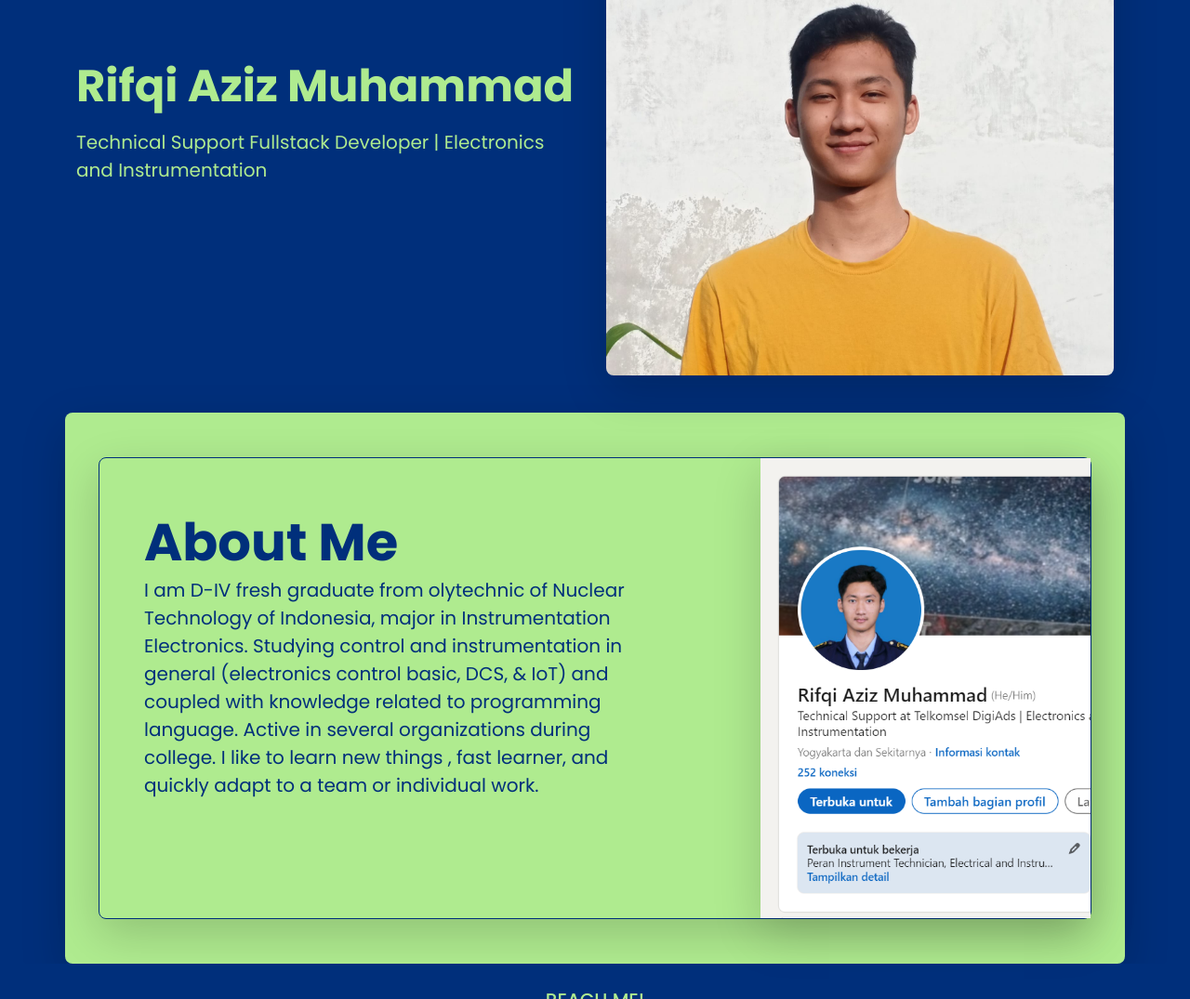
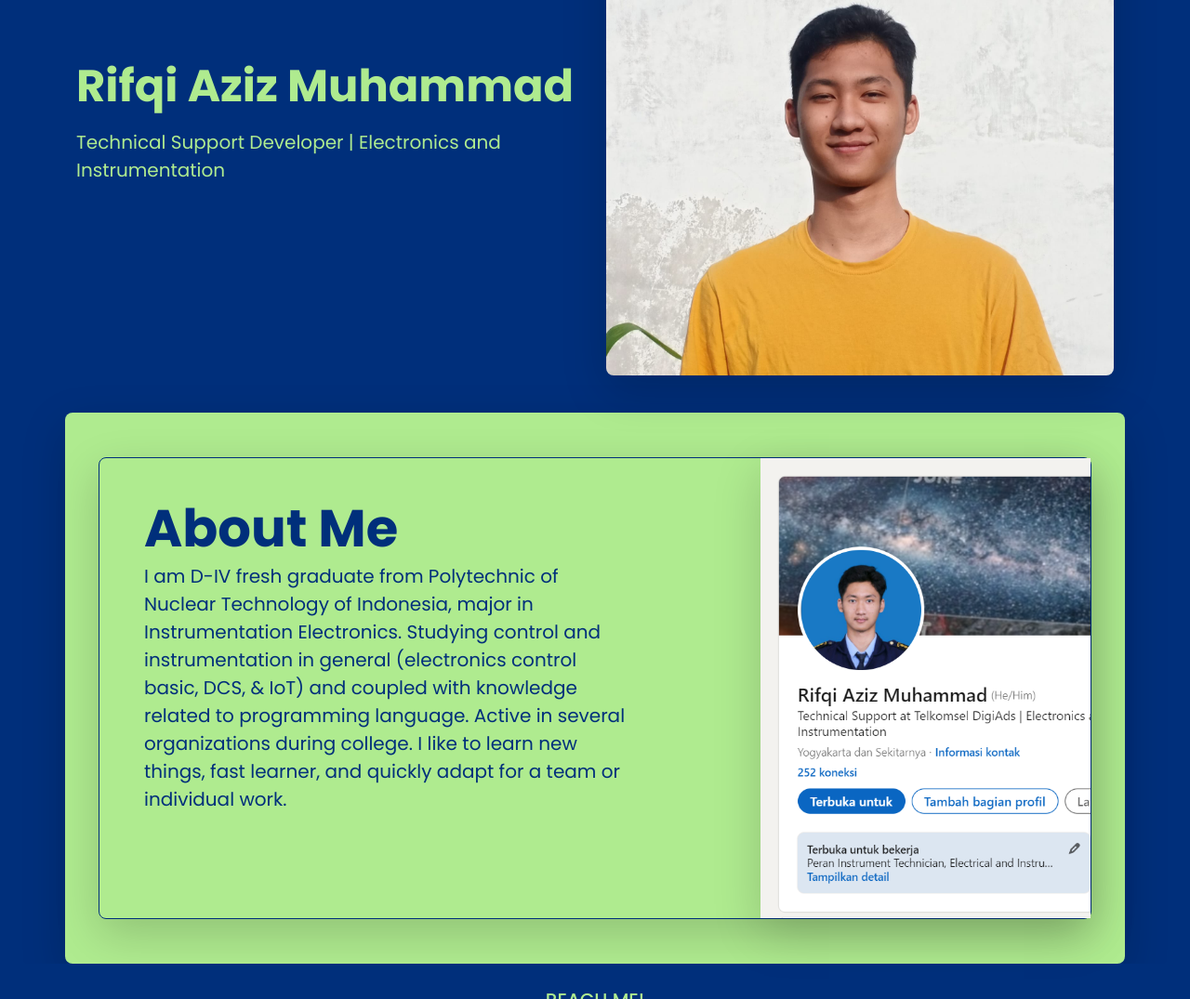
Before and after one commit to ralfzzz/portfolio, a plain HTML site: page index.html in a window 1280 px wide. Shown: the part 238-1313 px from the top of the page at 93% size. Drawn offline with nearby package versions, Linux system fonts and the light colour scheme.

Commit message:
fix typo

```diff
--- a/index.html
+++ b/index.html
@@ -72,7 +72,7 @@
               Rifqi Aziz Muhammad
             </h1>
             <p class="lead rounded-3">
-              Technical Support Fullstack Developer | Electronics and
+              Technical Support Developer | Electronics and
               Instrumentation
             </p>
             <!-- <div class="d-grid gap-2 d-md-flex justify-content-md-start"></div> -->
@@ -87,12 +87,12 @@
           <div class="col-lg-7 p-3 p-lg-5 pt-lg-3">
             <h1 class="display-4 fw-bold lh-1 text-body-emphasis">About Me</h1>
             <p class="lead">
-              I am D-IV fresh graduate from olytechnic of Nuclear Technology of
+              I am D-IV fresh graduate from Polytechnic of Nuclear Technology of
               Indonesia, major in Instrumentation Electronics. Studying control
               and instrumentation in general (electronics control basic, DCS, &
               IoT) and coupled with knowledge related to programming language.
               Active in several organizations during college. I like to learn
-              new things , fast learner, and quickly adapt to a team or
+              new things, fast learner, and quickly adapt for a team or
               individual work.
             </p>
             <div
```
Also changed, not shown: assets/pages/education.html (+1 -1 lines).
